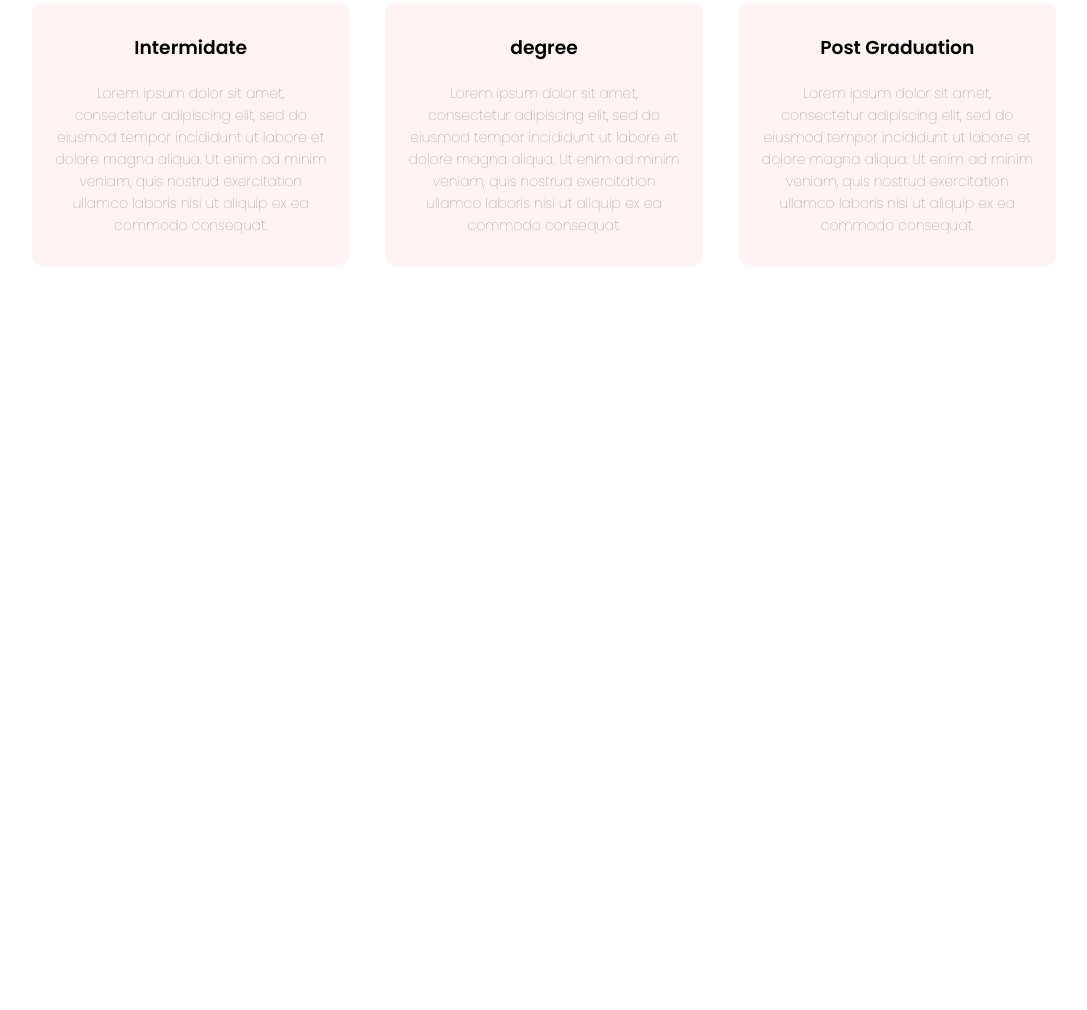
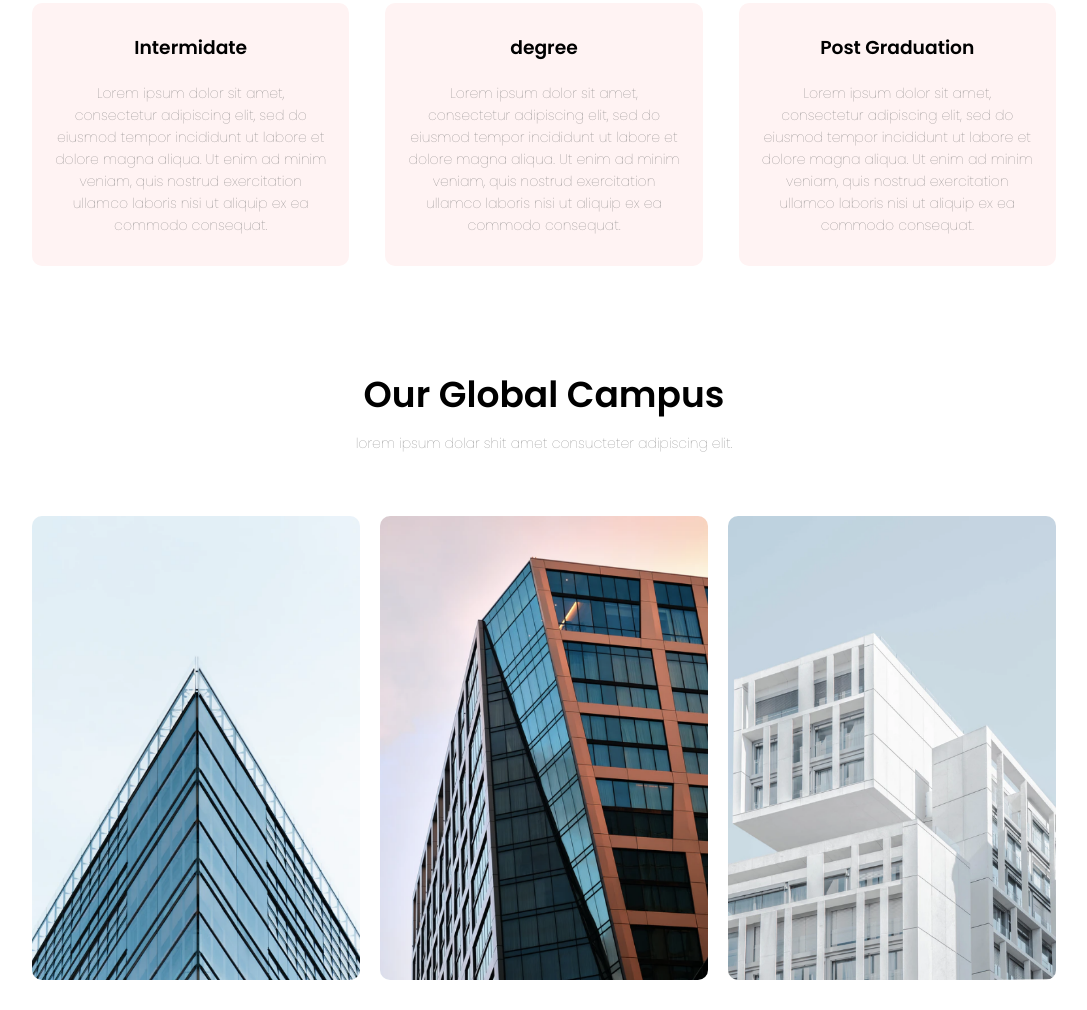
Before and after one commit to SayyidRadhin/business-site, a plain HTML site: page index.html in a window 1280 px wide. Shown: the part 1045-2055 px from the top of the page, without its empty margins (96-1183 px from the left). Before the commit the page ends 1362 px from the top, so only its background shows below. Drawn offline with Linux system fonts and the light colour scheme.

Commit message:
added campus section

```diff
--- a/index.html
+++ b/index.html
@@ -64,6 +64,32 @@
 
 
   </section>
+  <!----------campus-------------->
+
+ <section class="campus">
+   <h1>Our Global Campus</h1>
+   <p>lorem ipsum dolar shit amet consucteter adipiscing elit.</p>
+   <div class="row">
+     <div class="campus-col">
+       <img src="images/london.png" />
+       <div class="layer">
+         <h3>LONDON</h3>
+       </div>
+     </div>
+       <div class="campus-col">
+       <img src="images/newyork.png" />
+       <div class="layer">
+         <h3>NEW YORK</h3>
+       </div>
+     </div>
+       <div class="campus-col">
+         <img src="images/washington.png" />
+         <div class="layer">
+           <h3>WASHINGTON</h3>
+         </div>
+       </div>
+   </div>
+ </section>
 
 
 
--- a/style.css
+++ b/style.css
@@ -184,3 +184,49 @@ h3{
    flex-direction: column;
  }
 }
+/*---------campus----------*/
+.campus{
+  width: 80%;
+  margin: auto;
+  text-align: center;
+  padding-top: 50px;
+}
+.campus-col{
+ flex-basis: 32%;
+ border-radius: 10px;
+ margin-bottom: 30px;
+ position: relative;
+ overflow: hidden;
+}
+.campus-col img{
+  width: 100%;
+  display: block;
+}
+.layer{
+  background:transparent ;
+  height: 100%;
+  width: 100%;
+  position: absolute;
+  left: 0;
+  top: 0;
+  transition: 0.5s;
+}
+.layer:hover{
+  background: rgba(226, 0, 0, 0.7);
+}
+.layer h3{
+  width: 100%;
+  font-weight: 500%;
+  color: #fff;
+  font-size: 26px;
+  bottom: 0;
+  left: 50%;
+  transform: translateX(-50%);
+  position: absolute;
+  opacity: 0;
+  transition: 0.5s;
+}
+.layer:hover h3{
+  bottom: 49%;
+  opacity: 1;
+}
```
